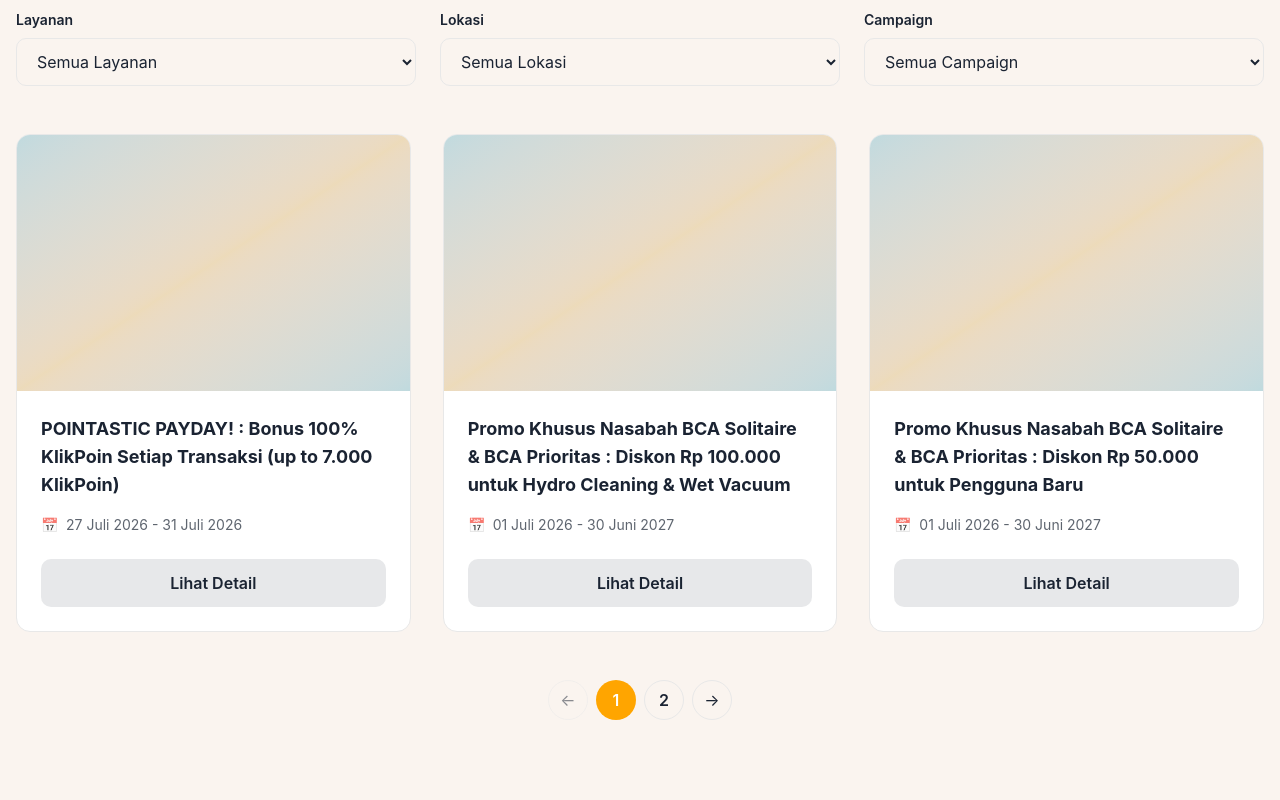
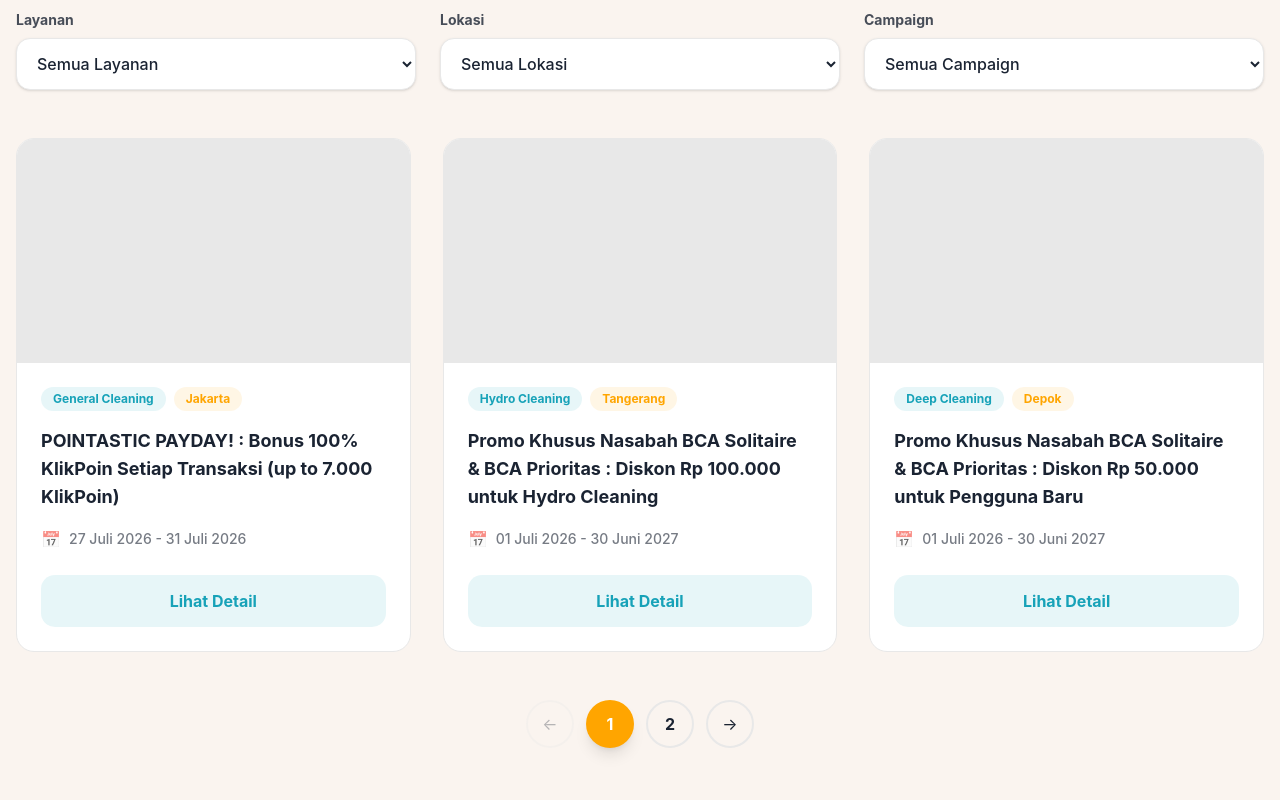
Before and after one commit to Andrewij21/cleaning-prod, a Next.js app: page /promo in a window 1280 px wide. Shown: the part 900-1700 px from the top of the page. Built offline with nearby package versions, Linux system fonts and the light colour scheme.

Commit message:
fix: prommos grid and pagination

```diff
--- a/app/(public)/promo/_components/PromoCardsGrid.tsx
+++ b/app/(public)/promo/_components/PromoCardsGrid.tsx
@@ -1,93 +1,125 @@
-'use client'
+"use client";
 
-import { motion } from 'framer-motion'
-import { useState } from 'react'
-import Image from 'next/image'
+import { motion } from "framer-motion";
+import { useState } from "react";
+import Image from "next/image";
 
 export function PromoCardsGrid() {
-  const [selectedService, setSelectedService] = useState('Semua Layanan')
-  const [selectedLocation, setSelectedLocation] = useState('Semua Lokasi')
-  const [selectedCampaign, setSelectedCampaign] = useState('Semua Campaign')
-  const [currentPage, setCurrentPage] = useState(1)
+  const [selectedService, setSelectedService] = useState("Semua Layanan");
+  const [selectedLocation, setSelectedLocation] = useState("Semua Lokasi");
+  const [selectedCampaign, setSelectedCampaign] = useState("Semua Campaign");
+  const [currentPage, setCurrentPage] = useState(1);
 
   const promos = [
     {
       id: 1,
-      image: '/promo-card-1.png',
-      title: 'POINTASTIC PAYDAY! : Bonus 100% KlikPoin Setiap Transaksi (up to 7.000 KlikPoin)',
-      startDate: '27 Juli 2026',
-      endDate: '31 Juli 2026',
-      service: 'General Cleaning',
-      location: 'Jakarta',
-      campaign: 'Pointastic',
+      image: "/promo-card-1.png",
+      title:
+        "POINTASTIC PAYDAY! : Bonus 100% KlikPoin Setiap Transaksi (up to 7.000 KlikPoin)",
+      startDate: "27 Juli 2026",
+      endDate: "31 Juli 2026",
+      service: "General Cleaning",
+      location: "Jakarta",
+      campaign: "Pointastic",
     },
     {
       id: 2,
-      image: '/promo-card-2.png',
-      title: 'Promo Khusus Nasabah BCA Solitaire & BCA Prioritas : Diskon Rp 100.000 untuk Hydro Cleaning & Wet Vacuum',
-      startDate: '01 Juli 2026',
-      endDate: '30 Juni 2027',
-      service: 'Hydro Cleaning',
-      location: 'Tangerang',
-      campaign: 'BCA Partnership',
+      image: "/promo-card-2.png",
+      title:
+        "Promo Khusus Nasabah BCA Solitaire & BCA Prioritas : Diskon Rp 100.000 untuk Hydro Cleaning",
+      startDate: "01 Juli 2026",
+      endDate: "30 Juni 2027",
+      service: "Hydro Cleaning",
+      location: "Tangerang",
+      campaign: "BCA Partnership",
     },
     {
       id: 3,
-      image: '/promo-card-3.png',
-      title: 'Promo Khusus Nasabah BCA Solitaire & BCA Prioritas : Diskon Rp 50.000 untuk Pengguna Baru',
-      startDate: '01 Juli 2026',
-      endDate: '30 Juni 2027',
-      service: 'Deep Cleaning',
-      location: 'Depok',
-      campaign: 'BCA Partnership',
+      image: "/promo-card-3.png",
+      title:
+        "Promo Khusus Nasabah BCA Solitaire & BCA Prioritas : Diskon Rp 50.000 untuk Pengguna Baru",
+      startDate: "01 Juli 2026",
+      endDate: "30 Juni 2027",
+      service: "Deep Cleaning",
+      location: "Depok",
+      campaign: "BCA Partnership",
     },
     {
       id: 4,
-      image: '/promo-card-1.png',
-      title: 'Diskon s.d 750RB Kelas Sparks Sports Academy & Sparks Swim',
-      startDate: '09 Juli 2026',
-      endDate: '31 Desember 2026',
-      service: 'Home Service',
-      location: 'Bekasi',
-      campaign: 'Sparks Sports',
+      image: "/promo-card-1.png",
+      title: "Diskon s.d 750RB Kelas Sparks Sports Academy & Sparks Swim",
+      startDate: "09 Juli 2026",
+      endDate: "31 Desember 2026",
+      service: "Home Service",
+      location: "Bekasi",
+      campaign: "Sparks Sports",
     },
     {
       id: 5,
-      image: '/promo-card-2.png',
-      title: 'Gratis Semua Kelas di Seluruh Lokasi RockStar Academy',
-      startDate: '15 Juli 2026',
-      endDate: '30 September 2026',
-      service: 'General Cleaning',
-      location: 'Bogor',
-      campaign: 'RockStar',
+      image: "/promo-card-2.png",
+      title: "Gratis Semua Kelas di Seluruh Lokasi RockStar Academy",
+      startDate: "15 Juli 2026",
+      endDate: "30 September 2026",
+      service: "General Cleaning",
+      location: "Bogor",
+      campaign: "RockStar",
     },
     {
       id: 6,
-      image: '/promo-card-3.png',
-      title: 'Ciptakan Memori, Temani Si Kecil Bereksploras di Gatari Edudays',
-      startDate: '20 Juli 2026',
-      endDate: '31 Agustus 2026',
-      service: 'AC Service',
-      location: 'Jakarta',
-      campaign: 'Gatari',
+      image: "/promo-card-3.png",
+      title: "Ciptakan Memori, Temani Si Kecil Bereksplorasi di Gatari Edudays",
+      startDate: "20 Juli 2026",
+      endDate: "31 Agustus 2026",
+      service: "AC Service",
+      location: "Jakarta",
+      campaign: "Gatari",
     },
-  ]
+  ];
 
-  const services = ['Semua Layanan', 'General Cleaning', 'Hydro Cleaning', 'Deep Cleaning', 'AC Service', 'Home Service']
-  const locations = ['Semua Lokasi', 'Jakarta', 'Tangerang', 'Depok', 'Bekasi', 'Bogor']
-  const campaigns = ['Semua Campaign', 'Pointastic', 'BCA Partnership', 'Sparks Sports', 'RockStar', 'Gatari']
+  const services = [
+    "Semua Layanan",
+    "General Cleaning",
+    "Hydro Cleaning",
+    "Deep Cleaning",
+    "AC Service",
+    "Home Service",
+  ];
+  const locations = [
+    "Semua Lokasi",
+    "Jakarta",
+    "Tangerang",
+    "Depok",
+    "Bekasi",
+    "Bogor",
+  ];
+  const campaigns = [
+    "Semua Campaign",
+    "Pointastic",
+    "BCA Partnership",
+    "Sparks Sports",
+    "RockStar",
+    "Gatari",
+  ];
 
+  // Filter Logic
   const filteredPromos = promos.filter(
     (promo) =>
-      (selectedService === 'Semua Layanan' || promo.service === selectedService) &&
-      (selectedLocation === 'Semua Lokasi' || promo.location === selectedLocation) &&
-      (selectedCampaign === 'Semua Campaign' || promo.campaign === selectedCampaign)
-  )
+      (selectedService === "Semua Layanan" ||
+        promo.service === selectedService) &&
+      (selectedLocation === "Semua Lokasi" ||
+        promo.location === selectedLocation) &&
+      (selectedCampaign === "Semua Campaign" ||
+        promo.campaign === selectedCampaign),
+  );
 
-  const itemsPerPage = 3
-  const totalPages = Math.ceil(filteredPromos.length / itemsPerPage)
-  const startIdx = (currentPage - 1) * itemsPerPage
-  const displayedPromos = filteredPromos.slice(startIdx, startIdx + itemsPerPage)
+  // Pagination Logic
+  const itemsPerPage = 3;
+  const totalPages = Math.ceil(filteredPromos.length / itemsPerPage);
+  const startIdx = (currentPage - 1) * itemsPerPage;
+  const displayedPromos = filteredPromos.slice(
+    startIdx,
+    startIdx + itemsPerPage,
+  );
 
   const containerVariants = {
     hidden: { opacity: 0 },
@@ -95,17 +127,19 @@ export function PromoCardsGrid() {
       opacity: 1,
       transition: { staggerChildren: 0.1 },
     },
-  }
+  };
 
   const itemVariants = {
     hidden: { opacity: 0, y: 20 },
     visible: { opacity: 1, y: 0 },
-  }
+  };
+
+  // Membuat key unik agar animasi mereset saat filter atau halaman berubah
+  const gridKey = `${currentPage}-${selectedService}-${selectedLocation}-${selectedCampaign}`;
 
   return (
-    <section className="py-16 md:py-20">
-      <div className="container px-4">
-        {/* Title */}
+    <section className="py-16 md:py-20 bg-background">
+      <div className="container px-4 mx-auto max-w-7xl">
         <motion.h2
           initial={{ opacity: 0, y: 20 }}
           whileInView={{ opacity: 1, y: 0 }}
@@ -124,17 +158,18 @@ export function PromoCardsGrid() {
           viewport={{ once: true }}
           className="grid grid-cols-1 md:grid-cols-3 gap-6 mb-12"
         >
-          <div>
-            <label className="block text-sm font-semibold text-foreground mb-2">
+          {/* Layanan Filter */}
+          <div className="flex flex-col">
+            <label className="text-sm font-bold text-foreground/80 mb-2">
               Layanan
             </label>
             <select
               value={selectedService}
               onChange={(e) => {
-                setSelectedService(e.target.value)
-                setCurrentPage(1)
+                setSelectedService(e.target.value);
+                setCurrentPage(1);
               }}
-              className="w-full px-4 py-3 border border-border rounded-lg bg-background text-foreground focus:outline-none focus:ring-2 focus:ring-primary"
+              className="w-full px-4 py-3.5 border border-border rounded-xl bg-card text-foreground font-medium shadow-sm focus:outline-none focus:ring-2 focus:ring-primary/50 focus:border-primary transition-all cursor-pointer"
             >
               {services.map((service) => (
                 <option key={service} value={service}>
@@ -144,17 +179,18 @@ export function PromoCardsGrid() {
             </select>
           </div>
 
-          <div>
-            <label className="block text-sm font-semibold text-foreground mb-2">
+          {/* Lokasi Filter */}
+          <div className="flex flex-col">
+            <label className="text-sm font-bold text-foreground/80 mb-2">
               Lokasi
             </label>
             <select
               value={selectedLocation}
               onChange={(e) => {
-                setSelectedLocation(e.target.value)
-                setCurrentPage(1)
+                setSelectedLocation(e.target.value);
+                setCurrentPage(1);
               }}
-              className="w-full px-4 py-3 border border-border rounded-lg bg-background text-foreground focus:outline-none focus:ring-2 focus:ring-primary"
+              className="w-full px-4 py-3.5 border border-border rounded-xl bg-card text-foreground font-medium shadow-sm focus:outline-none focus:ring-2 focus:ring-primary/50 focus:border-primary transition-all cursor-pointer"
             >
               {locations.map((location) => (
                 <option key={location} value={location}>
@@ -164,17 +200,18 @@ export function PromoCardsGrid() {
             </select>
           </div>
 
-          <div>
-            <label className="block text-sm font-semibold text-foreground mb-2">
+          {/* Campaign Filter */}
+          <div className="flex flex-col">
+            <label className="text-sm font-bold text-foreground/80 mb-2">
               Campaign
             </label>
             <select
               value={selectedCampaign}
               onChange={(e) => {
-                setSelectedCampaign(e.target.value)
-                setCurrentPage(1)
+                setSelectedCampaign(e.target.value);
+                setCurrentPage(1);
               }}
-              className="w-full px-4 py-3 border border-border rounded-lg bg-background text-foreground focus:outline-none focus:ring-2 focus:ring-primary"
+              className="w-full px-4 py-3.5 border border-border rounded-xl bg-card text-foreground font-medium shadow-sm focus:outline-none focus:ring-2 focus:ring-primary/50 focus:border-primary transition-all cursor-pointer"
             >
               {campaigns.map((campaign) => (
                 <option key={campaign} value={campaign}>
@@ -185,59 +222,109 @@ export function PromoCardsGrid() {
           </div>
         </motion.div>
 
-        {/* Promo Cards Grid */}
+        {/* Handling Empty State */}
+        {displayedPromos.length === 0 ? (
           <motion.div
+            initial={{ opacity: 0 }}
+            animate={{ opacity: 1 }}
+            className="flex flex-col items-center justify-center py-20 text-center bg-card rounded-2xl border border-border border-dashed"
+          >
+            <div className="text-5xl mb-4">🔍</div>
+            <h3 className="text-xl font-bold text-foreground mb-2">
+              Promo Tidak Ditemukan
+            </h3>
+            <p className="text-foreground/60 max-w-md">
+              Maaf, saat ini tidak ada promo yang tersedia untuk kombinasi
+              filter yang Anda pilih. Silakan ubah filter untuk melihat promo
+              lainnya.
+            </p>
+            <button
+              onClick={() => {
+                setSelectedService("Semua Layanan");
+                setSelectedLocation("Semua Lokasi");
+                setSelectedCampaign("Semua Campaign");
+                setCurrentPage(1);
+              }}
+              className="mt-6 text-primary font-semibold hover:underline"
+            >
+              Reset Filter
+            </button>
+          </motion.div>
+        ) : (
+          /* Promo Cards Grid - DISINI LETAK PERBAIKANNYA */
+          <motion.div
+            key={gridKey} // <--- KUNCI PERBAIKAN ADA DI BARIS INI
             variants={containerVariants}
             initial="hidden"
             whileInView="visible"
-          viewport={{ once: true }}
-          className="grid gap-8 md:grid-cols-3 mb-12"
+            viewport={{ once: true, margin: "-100px" }}
+            className="grid gap-8 md:grid-cols-2 lg:grid-cols-3 mb-12"
           >
             {displayedPromos.map((promo) => (
-            <motion.div key={promo.id} variants={itemVariants}>
               <motion.div
-                whileHover={{ y: -8 }}
-                className="group overflow-hidden rounded-xl border border-border bg-card transition-all hover:shadow-xl"
+                key={promo.id}
+                variants={itemVariants}
+                className="h-full"
               >
-                {/* Image */}
-                <div className="relative h-64 overflow-hidden bg-muted">
-                  <div className="w-full h-full bg-gradient-to-br from-primary/20 via-secondary/20 to-accent/20" />
+                <div className="group h-full flex flex-col overflow-hidden rounded-2xl border border-border bg-card transition-all duration-300 hover:shadow-2xl hover:-translate-y-1">
+                  {/* Image Implementation */}
+                  <div className="relative h-56 w-full overflow-hidden bg-muted">
+                    {/* <Image
+                      src={promo.image}
+                      alt={promo.title}
+                      fill
+                      className="object-cover transition-transform duration-500 group-hover:scale-110"
+                      sizes="(max-width: 768px) 100vw, (max-width: 1200px) 50vw, 33vw"
+                    /> */}
+                    <div className="absolute inset-0 bg-gradient-to-t from-black/20 to-transparent opacity-0 group-hover:opacity-100 transition-opacity duration-300" />
                   </div>
 
                   {/* Content */}
-                <div className="p-6">
-                  <h3 className="text-lg font-bold text-foreground mb-4 line-clamp-3">
+                  <div className="p-6 flex flex-col flex-grow">
+                    {/* Tags */}
+                    <div className="flex flex-wrap gap-2 mb-4">
+                      <span className="px-3 py-1 text-xs font-bold text-primary bg-primary/10 rounded-full">
+                        {promo.service}
+                      </span>
+                      <span className="px-3 py-1 text-xs font-bold text-secondary bg-secondary/10 rounded-full">
+                        {promo.location}
+                      </span>
+                    </div>
+
+                    <h3 className="text-lg font-bold text-foreground mb-4 line-clamp-3 group-hover:text-primary transition-colors">
                       {promo.title}
                     </h3>
 
-                  <div className="flex items-center gap-2 text-sm text-foreground/70 mb-6">
-                    <span>📅</span>
+                    <div className="flex items-center gap-2 text-sm font-medium text-foreground/60 mt-auto mb-6">
+                      <span className="text-base">📅</span>
                       <span>
                         {promo.startDate} - {promo.endDate}
                       </span>
                     </div>
 
                     <motion.button
-                    whileHover={{ scale: 1.05 }}
-                    whileTap={{ scale: 0.95 }}
-                    className="w-full rounded-lg bg-foreground/10 py-3 font-semibold text-foreground transition-all hover:bg-primary hover:text-primary-foreground"
+                      whileHover={{ scale: 1.03 }}
+                      whileTap={{ scale: 0.97 }}
+                      className="w-full rounded-xl bg-primary/10 py-3.5 font-bold text-primary transition-all hover:bg-primary hover:text-white"
                     >
                       Lihat Detail
                     </motion.button>
                   </div>
-              </motion.div>
+                </div>
               </motion.div>
             ))}
           </motion.div>
+        )}
 
         {/* Pagination */}
-        <div className="flex items-center justify-center gap-2">
+        {totalPages > 1 && (
+          <div className="flex items-center justify-center gap-3">
             <motion.button
-            whileHover={{ scale: 1.1 }}
-            whileTap={{ scale: 0.95 }}
+              whileHover={currentPage !== 1 ? { scale: 1.1 } : {}}
+              whileTap={currentPage !== 1 ? { scale: 0.95 } : {}}
               onClick={() => setCurrentPage(Math.max(1, currentPage - 1))}
               disabled={currentPage === 1}
-            className="h-10 w-10 rounded-full border border-border text-foreground disabled:opacity-50"
+              className="h-12 w-12 flex items-center justify-center rounded-full border-2 border-border text-foreground disabled:opacity-30 disabled:cursor-not-allowed hover:bg-muted transition-colors"
             >
               ←
             </motion.button>
@@ -248,10 +335,10 @@ export function PromoCardsGrid() {
                 whileHover={{ scale: 1.1 }}
                 whileTap={{ scale: 0.95 }}
                 onClick={() => setCurrentPage(idx + 1)}
-              className={`h-10 w-10 rounded-full font-semibold transition-all ${
+                className={`h-12 w-12 rounded-full font-bold transition-all ${
                   currentPage === idx + 1
-                  ? 'bg-secondary text-white'
-                  : 'border border-border text-foreground hover:bg-muted'
+                    ? "bg-secondary text-white shadow-lg"
+                    : "border-2 border-border text-foreground hover:bg-muted"
                 }`}
               >
                 {idx + 1}
@@ -259,16 +346,19 @@ export function PromoCardsGrid() {
             ))}
 
             <motion.button
-            whileHover={{ scale: 1.1 }}
-            whileTap={{ scale: 0.95 }}
-            onClick={() => setCurrentPage(Math.min(totalPages, currentPage + 1))}
+              whileHover={currentPage !== totalPages ? { scale: 1.1 } : {}}
+              whileTap={currentPage !== totalPages ? { scale: 0.95 } : {}}
+              onClick={() =>
+                setCurrentPage(Math.min(totalPages, currentPage + 1))
+              }
               disabled={currentPage === totalPages}
-            className="h-10 w-10 rounded-full border border-border text-foreground disabled:opacity-50"
+              className="h-12 w-12 flex items-center justify-center rounded-full border-2 border-border text-foreground disabled:opacity-30 disabled:cursor-not-allowed hover:bg-muted transition-colors"
             >
               →
             </motion.button>
           </div>
+        )}
       </div>
     </section>
-  )
+  );
 }
```
Lines whose indentation alone changed are shown as unchanged.
